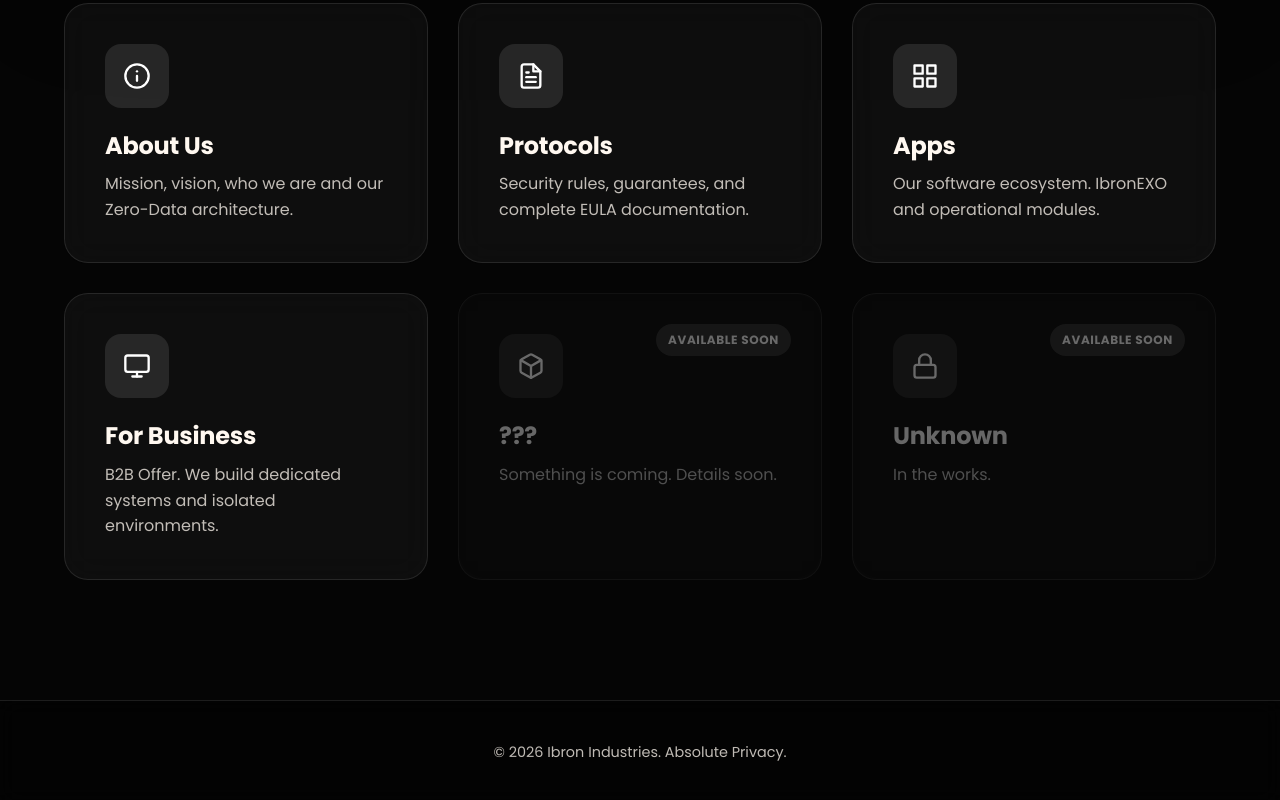
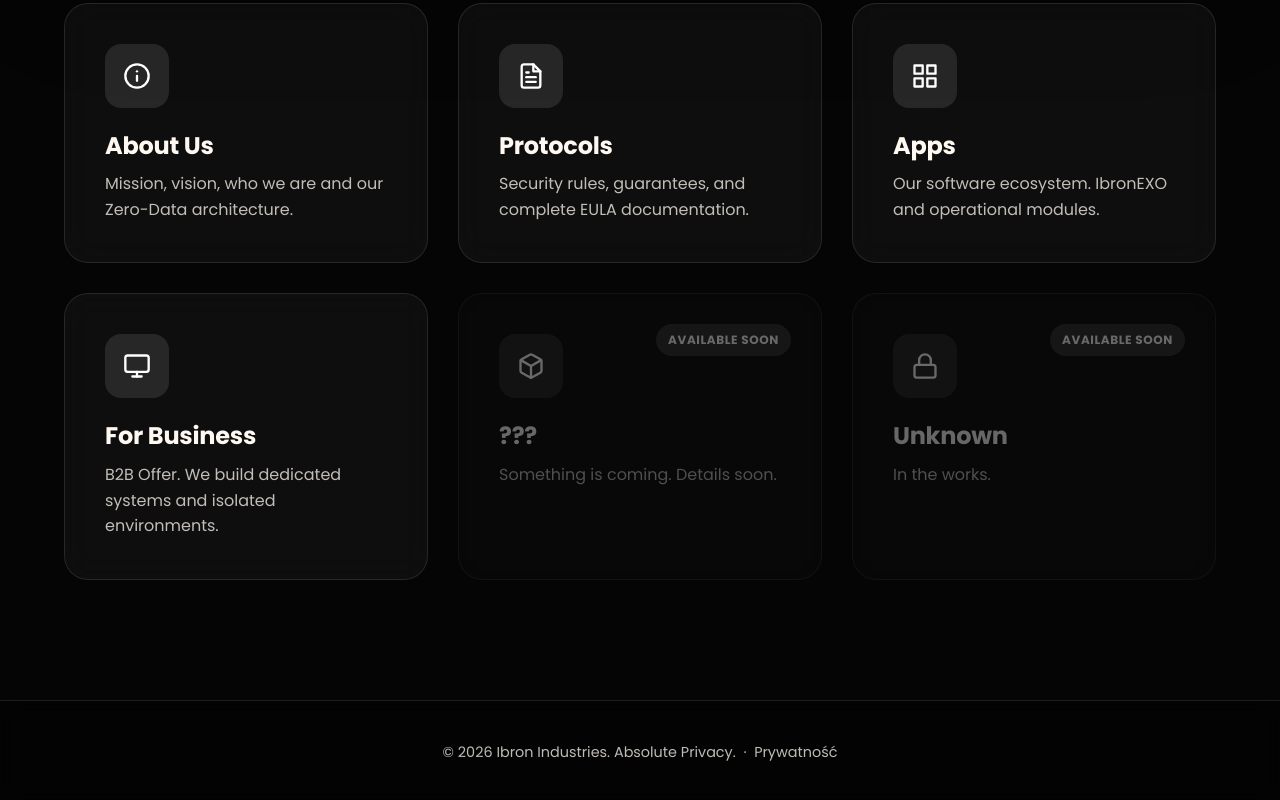
Before and after one commit to pcmgstudio-bot/alex-ibron.github.io, a plain HTML site: page index.html in a window 1280 px wide. Shown: the part 990-1790 px from the top of the page. Drawn offline with Linux system fonts and the light colour scheme.

Commit message:
Update index.html

```diff
--- a/index.html
+++ b/index.html
@@ -828,7 +828,7 @@
 
   <footer>
     <div class="container">
-      &copy; 2026 Ibron Industries. Absolute Privacy.
+      &copy; 2026 Ibron Industries. Absolute Privacy. &nbsp;·&nbsp; <a href="privacy.html">Prywatność</a>
     </div>
   </footer>
 
```
